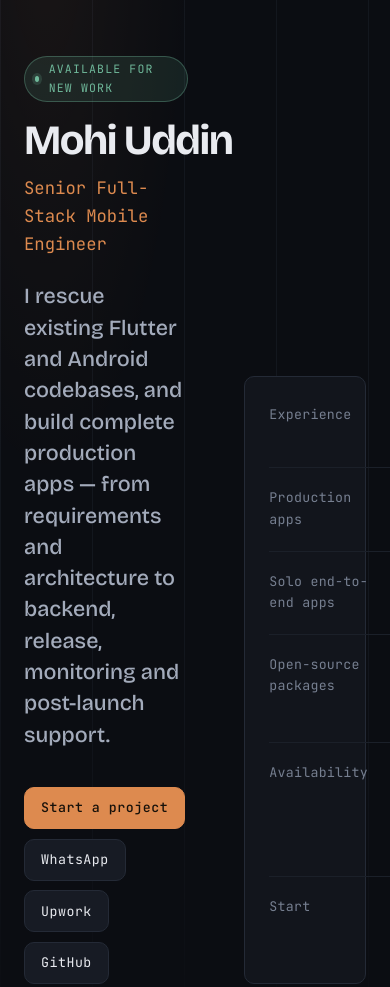
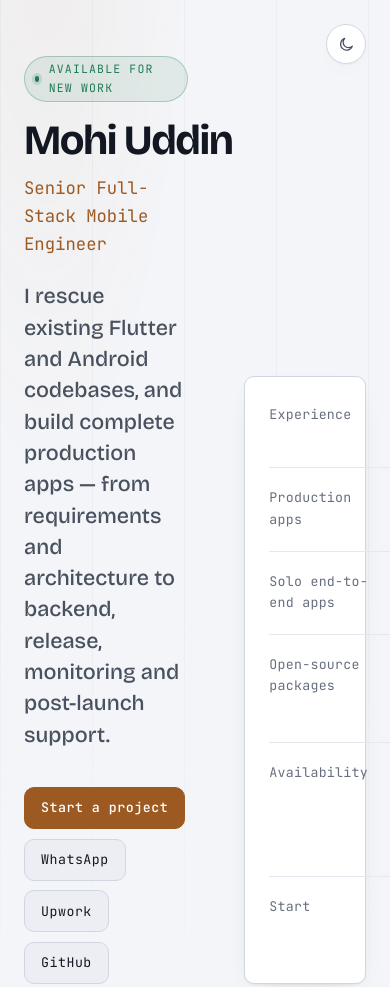
Before and after one commit to Mohiuddin655-PRO/portfolio, a website with bundled scripts: page index.html in a window 390 px wide. Shown: the top 987 px of the page. Built offline with nearby package versions, Linux system fonts and the light colour scheme.

Commit message:
theme applied

```diff
--- a/index.html
+++ b/index.html
@@ -15,6 +15,28 @@
 
   <link rel="icon" href="assets/favicon.svg" type="image/svg+xml">
 
+  <!--
+    Resolve the theme before first paint so there is no flash of the wrong one:
+    stored choice first, OS preference otherwise. Dark is the base palette in
+    tokens.css, so only light needs an attribute. Keep this rule identical to
+    the one in src/js/theme.js.
+  -->
+  <script>
+    (function () {
+      var theme = "dark";
+      try {
+        var stored = localStorage.getItem("theme");
+        theme = (stored === "light" || stored === "dark")
+          ? stored
+          : (matchMedia("(prefers-color-scheme: light)").matches ? "light" : "dark");
+      } catch (e) { /* blocked storage — keep the dark default */ }
+
+      document.documentElement.dataset.theme = theme;
+      var meta = document.querySelector('meta[name="theme-color"]');
+      if (meta) meta.content = theme === "light" ? "#F4F5F8" : "#0B0D12";
+    })();
+  </script>
+
   <link rel="preconnect" href="https://fonts.googleapis.com">
   <link rel="preconnect" href="https://fonts.gstatic.com" crossorigin>
   <link rel="stylesheet" href="https://fonts.googleapis.com/css2?family=Bricolage+Grotesque:opsz,wght@12..96,500;12..96,600;12..96,700&family=IBM+Plex+Sans:wght@400;500;600&family=JetBrains+Mono:wght@400;500&display=swap">
@@ -31,6 +53,19 @@
 </head>
 
 <body>
+
+<!-- Fixed chrome, not content. Behaviour lives in src/js/theme.js. -->
+<button id="theme-toggle" class="theme-toggle" type="button" aria-label="Switch to light theme" title="Switch to light theme">
+  <svg class="theme-toggle__sun" viewBox="0 0 24 24" fill="none" stroke="currentColor"
+       stroke-width="1.8" stroke-linecap="round" aria-hidden="true">
+    <circle cx="12" cy="12" r="4.2"/>
+    <path d="M12 2.6v2.2M12 19.2v2.2M4.4 4.4l1.6 1.6M18 18l1.6 1.6M2.6 12h2.2M19.2 12h2.2M4.4 19.6l1.6-1.6M18 6l1.6-1.6"/>
+  </svg>
+  <svg class="theme-toggle__moon" viewBox="0 0 24 24" fill="none" stroke="currentColor"
+       stroke-width="1.8" stroke-linecap="round" stroke-linejoin="round" aria-hidden="true">
+    <path d="M20.5 14.4A8.6 8.6 0 1 1 9.6 3.5a6.8 6.8 0 0 0 10.9 10.9Z"/>
+  </svg>
+</button>
 
 <!--
   Every element below with an id is a mount point filled from src/js/content.js.
--- a/src/css/components.css
+++ b/src/css/components.css
@@ -48,6 +48,7 @@
   background: var(--panel);
   border: 1px solid var(--line);
   border-radius: var(--radius);
+  box-shadow: var(--shadow);
 }
 
 /* --- Rows: key/value pairs separated by a hairline --------- */
@@ -155,7 +156,7 @@
 
 .btn--primary {
   font-weight: 500;
-  color: #17110A;
+  color: var(--on-copper);
   background: var(--copper);
   border-color: var(--copper);
 }
@@ -185,5 +186,46 @@
   height: 6px;
   border-radius: 50%;
   background: var(--jade);
-  box-shadow: 0 0 0 3px rgba(111, 184, 154, 0.18);
+  box-shadow: 0 0 0 3px var(--jade-glow);
 }
+
+/* --- Theme toggle: the one piece of fixed chrome ----------- */
+.theme-toggle {
+  position: fixed;
+  top: var(--s-4);
+  right: var(--s-4);
+  z-index: 50;
+  display: inline-flex;
+  align-items: center;
+  justify-content: center;
+  width: 2.5rem;
+  height: 2.5rem;
+  padding: 0;
+  color: var(--text-dim);
+  background: var(--panel);
+  border: 1px solid var(--line);
+  border-radius: 50%;
+  box-shadow: var(--shadow);
+  cursor: pointer;
+  transition: color var(--ease), border-color var(--ease), background var(--ease);
+}
+.theme-toggle:hover {
+  color: var(--copper);
+  border-color: var(--copper-dim);
+  background: var(--raised);
+}
+
+.theme-toggle svg {
+  width: 1.05rem;
+  height: 1.05rem;
+}
+
+/*
+ * Each theme shows the icon for the theme it will switch to. `display` is set
+ * on the icon classes rather than on `.theme-toggle svg`, which would outrank
+ * them (0,1,1 beats 0,1,0) and leave both icons visible at once.
+ */
+.theme-toggle__sun  { display: block; }
+.theme-toggle__moon { display: none; }
+:root[data-theme="light"] .theme-toggle__sun  { display: none; }
+:root[data-theme="light"] .theme-toggle__moon { display: block; }
--- a/src/css/responsive.css
+++ b/src/css/responsive.css
@@ -33,4 +33,9 @@
   }
 
   .hero__pitch { max-width: none; }
+
+  .theme-toggle {
+    top: var(--s-3);
+    right: var(--s-3);
+  }
 }
--- a/src/css/sections.css
+++ b/src/css/sections.css
@@ -17,7 +17,7 @@
   pointer-events: none;
   opacity: 0.55;
   background:
-    radial-gradient(60% 90% at 12% -10%, rgba(221, 138, 79, 0.13), transparent 62%),
+    radial-gradient(60% 90% at 12% -10%, var(--hero-wash), transparent 62%),
     repeating-linear-gradient(90deg, var(--line-soft) 0 1px, transparent 1px 92px);
   -webkit-mask-image: linear-gradient(to bottom, #000 55%, transparent 100%);
   mask-image: linear-gradient(to bottom, #000 55%, transparent 100%);
@@ -106,7 +106,7 @@
   font-family: var(--f-mono);
   font-size: var(--t-sm);
   font-variant-numeric: tabular-nums;
-  color: var(--copper-dim);
+  color: var(--copper-text);
 }
 
 .step__t { font-size: var(--t-md); }
@@ -144,7 +144,7 @@
   font-size: var(--t-xs);
   letter-spacing: 0.1em;
   text-transform: uppercase;
-  color: var(--copper-dim);
+  color: var(--copper-text);
 }
 
 .job__org  { font-size: var(--t-lg); }
@@ -158,6 +158,7 @@
   background: var(--panel);
   border: 1px solid var(--line);
   border-radius: var(--radius);
+  box-shadow: var(--shadow);
   transition: border-color var(--ease);
 }
 .pkg:hover { border-color: var(--copper-dim); }
--- a/src/css/tokens.css
+++ b/src/css/tokens.css
@@ -1,6 +1,19 @@
 /* ============================================================
    TOKENS — single source of truth for color, type and space.
    Change a value here and it propagates through the whole site.
+
+   THEMING
+   -------
+   Dark is the base palette and lives on bare :root, so the site
+   is always styled even if JavaScript never runs. Light is a
+   single override block on :root[data-theme="light"].
+
+   The blocking script in <head> resolves the active theme before
+   first paint — stored choice first, OS preference otherwise —
+   and stamps data-theme on <html>. Because that resolution happens
+   in one place, each palette is declared exactly once here; there
+   is no second copy inside a prefers-color-scheme media query to
+   keep in sync.
    ============================================================ */
 :root {
   color-scheme: dark;
@@ -20,13 +33,22 @@
   /* --- Accent: copper signal on cool ground --- */
   --copper:      #DD8A4F;
   --copper-lift: #E9975C;
-  --copper-dim:  #8A5730;
+  --copper-dim:  #8A5730;   /* decorative only: borders, bullet ticks */
+  --copper-text: #BF8250;   /* small copper text — meets AA on every surface */
   --copper-wash: rgba(221, 138, 79, 0.10);
+  --on-copper:   #17110A;   /* text sitting on a filled copper button */
 
   /* --- Status only: never used as a decorative accent --- */
   --jade:       #6FB89A;
   --jade-line:  rgba(111, 184, 154, 0.35);
   --jade-wash:  rgba(111, 184, 154, 0.12);
+  --jade-glow:  rgba(111, 184, 154, 0.18);
+
+  /* --- Hero ambience --- */
+  --hero-wash:  rgba(221, 138, 79, 0.13);
+
+  /* --- Elevation: dark mode separates surfaces with line, not shadow --- */
+  --shadow: none;
 
   /* --- Type families --- */
   --f-display: "Bricolage Grotesque", "Trebuchet MS", sans-serif;
@@ -58,4 +80,45 @@
 
   /* --- Motion --- */
   --ease: 0.18s ease;
+  --theme-ease: 0.22s ease;
 }
+
+/* ============================================================
+   LIGHT — only the values that change. Structure, type and
+   space are shared with the base palette above.
+
+   The surface ladder inverts direction: dark stacks lighter as
+   it rises (ink < panel < raised), light stacks toward white for
+   cards while chips and buttons sit a step *below* the page
+   ground, so a .btn still lifts to white on hover.
+   ============================================================ */
+:root[data-theme="light"] {
+  color-scheme: light;
+
+  --ink:        #F4F5F8;
+  --panel:      #FFFFFF;
+  --raised:     #ECEEF3;
+  --line:       #D0D7E2;
+  --line-soft:  #E4E8EF;
+
+  --text:       #131722;
+  --text-dim:   #49515F;
+  --text-mute:  #676F7E;
+
+  --copper:      #9C5A22;
+  --copper-lift: #7D4616;
+  --copper-dim:  #C08A5C;
+  --copper-text: #8A4E1D;
+  --copper-wash: rgba(156, 90, 34, 0.08);
+  --on-copper:   #FFFFFF;
+
+  --jade:       #1F7A54;
+  --jade-line:  rgba(31, 122, 84, 0.30);
+  --jade-wash:  rgba(31, 122, 84, 0.09);
+  --jade-glow:  rgba(31, 122, 84, 0.16);
+
+  --hero-wash:  rgba(156, 90, 34, 0.10);
+
+  /* Light grounds need elevation that a hairline alone cannot carry. */
+  --shadow: 0 1px 2px rgba(19, 23, 34, 0.04), 0 10px 28px -14px rgba(19, 23, 34, 0.14);
+}
--- a/src/js/main.js
+++ b/src/js/main.js
@@ -1,4 +1,6 @@
 /** Entry point. The module is deferred, so the DOM is already parsed. */
 import { renderSite } from "./render.js";
+import { initTheme } from "./theme.js";
 
+initTheme();
 renderSite();
--- /dev/null
+++ b/src/js/theme.js
@@ -0,0 +1,83 @@
+/**
+ * THEME — dark/light switching.
+ *
+ * Dark is the base palette in tokens.css; light is an override selected by
+ * `data-theme="light"` on <html>. The active theme is resolved twice:
+ *
+ *   1. The blocking script in <head> resolves and stamps it before first
+ *      paint, so there is no flash of the wrong theme.
+ *   2. This module re-resolves on load, keeps the toggle and the browser
+ *      theme-color in sync, and follows the OS while no explicit choice
+ *      has been stored.
+ *
+ * Keep the resolution rule here identical to the inline script's.
+ */
+
+const STORAGE_KEY = "theme";
+const LIGHT_QUERY = "(prefers-color-scheme: light)";
+
+/** Browser UI color per theme — must match --ink in tokens.css. */
+const THEME_COLOR = { dark: "#0B0D12", light: "#F4F5F8" };
+
+const media = window.matchMedia(LIGHT_QUERY);
+
+/** The stored choice, or null when the visitor has never picked one. */
+function storedTheme() {
+  try {
+    const value = localStorage.getItem(STORAGE_KEY);
+    return value === "light" || value === "dark" ? value : null;
+  } catch {
+    return null; // Private mode or blocked storage — fall back to the OS.
+  }
+}
+
+const systemTheme = () => (media.matches ? "light" : "dark");
+
+const activeTheme = () =>
+  document.documentElement.dataset.theme === "light" ? "light" : "dark";
+
+/** Paint a theme and bring the toggle and browser chrome with it. */
+function apply(theme) {
+  document.documentElement.dataset.theme = theme;
+
+  const meta = document.querySelector('meta[name="theme-color"]');
+  if (meta) meta.content = THEME_COLOR[theme];
+
+  const button = document.getElementById("theme-toggle");
+  if (button) {
+    // The label names the action, not the state — it is what a screen
+    // reader announces, and the icon shows the same thing visually.
+    const next = theme === "dark" ? "light" : "dark";
+    button.setAttribute("aria-label", `Switch to ${next} theme`);
+    button.setAttribute("title", `Switch to ${next} theme`);
+  }
+}
+
+/** Switch themes, remember the choice, and crossfade the change. */
+function toggle() {
+  const next = activeTheme() === "dark" ? "light" : "dark";
+
+  try {
+    localStorage.setItem(STORAGE_KEY, next);
+  } catch {
+    // Unwritable storage still switches — it just will not be remembered.
+  }
+
+  const root = document.documentElement;
+  root.classList.add("theme-switching");
+  apply(next);
+  window.setTimeout(() => root.classList.remove("theme-switching"), 260);
+}
+
+/** Wire the toggle and start following the OS. Called once on load. */
+export function initTheme() {
+  apply(storedTheme() ?? systemTheme());
+
+  const button = document.getElementById("theme-toggle");
+  if (button) button.addEventListener("click", toggle);
+
+  // An explicit choice wins until it is made again; otherwise track the OS.
+  media.addEventListener("change", () => {
+    if (!storedTheme()) apply(systemTheme());
+  });
+}
```
Also changed, not shown: src/css/base.css (+15 -0 lines), README.md.
